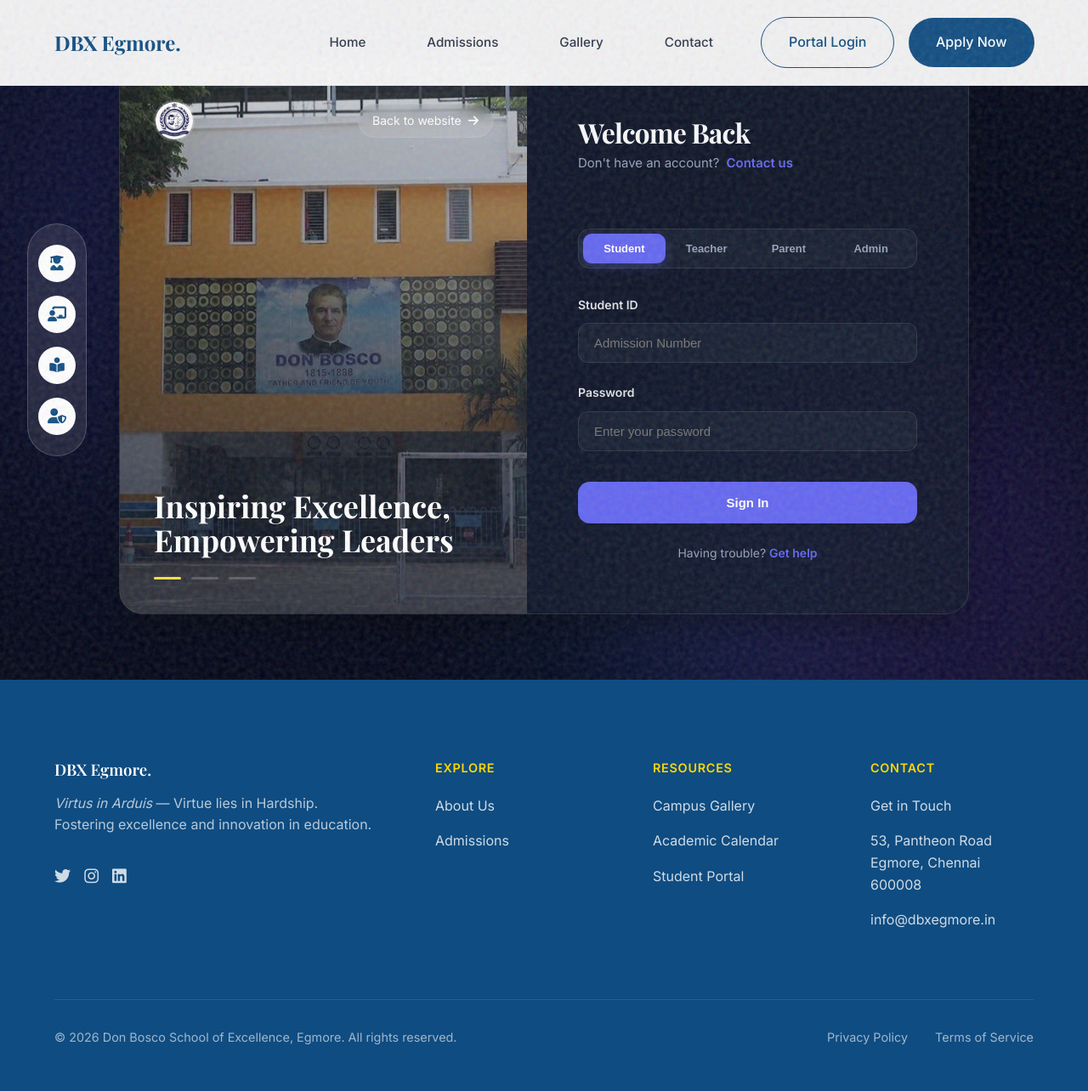
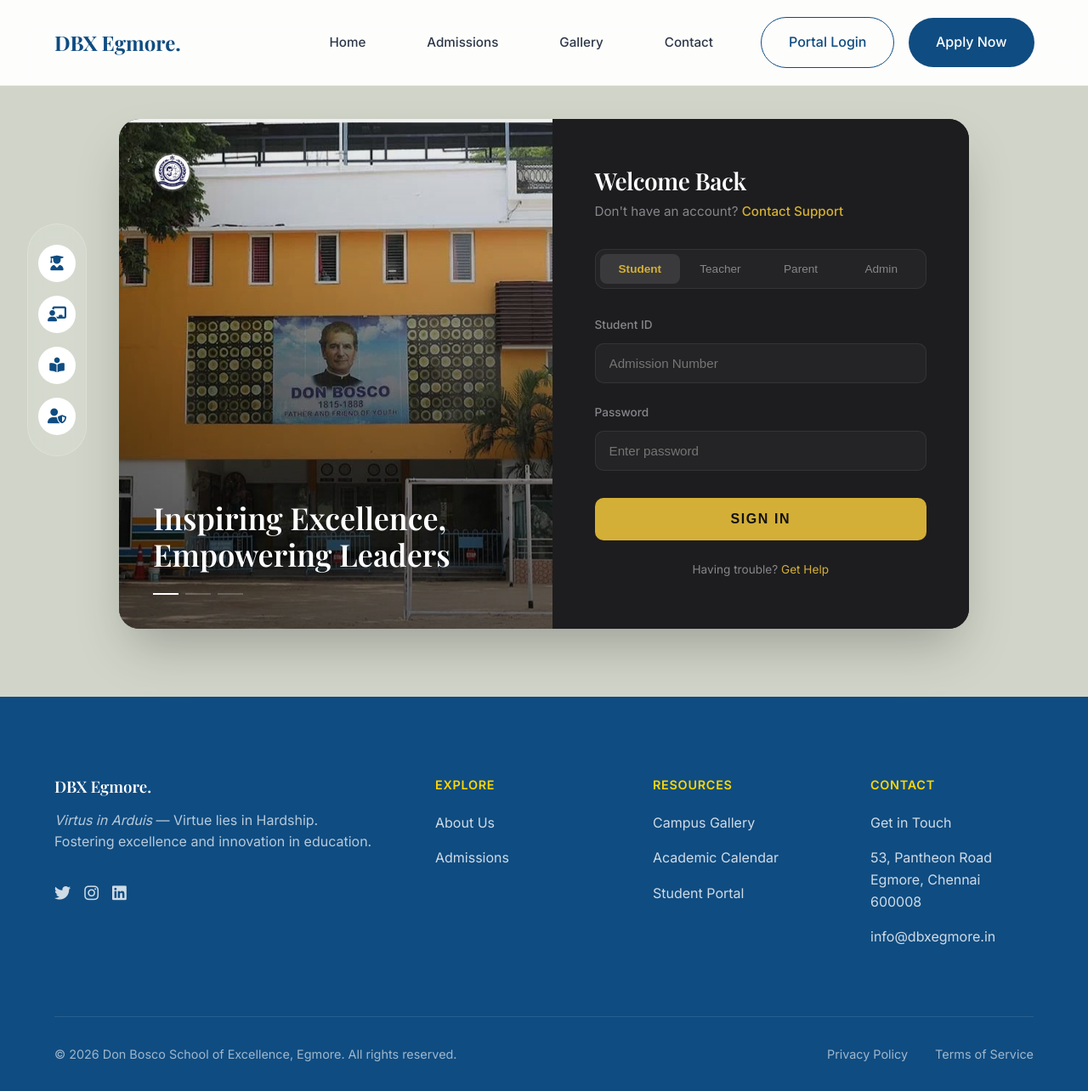
Before and after one commit to diviontopp/school-management-system, a Flask app: page /login in a window 1280 px wide. Shown: the whole page at 85% size. Before the commit the page ends 1229 px from the top, so only its background shows below. Run offline with Flask 3, Linux system fonts and the light colour scheme; some libraries are stand-ins or nearby versions; some web fonts are replaced.

Commit message:
Refine login page: final heritage sage & champagne gold theme with improved spacing and header visibility

```diff
--- a/templates/auth/login.html
+++ b/templates/auth/login.html
@@ -5,55 +5,27 @@
 {% block extra_css %}
 <style>
     :root {
-        --auth-bg: rgba(15, 23, 42, 0.8); /* Translucent Slate-900 */
-        --auth-card: rgba(30, 41, 59, 0.5); /* Translucent Slate-800 */
-        --auth-accent: #6366f1;
-        --auth-accent-hover: #4f46e5;
-        --auth-text: #f8fafc;
-        --auth-muted: #94a3b8;
-        --auth-border: rgba(255, 255, 255, 0.1);
+        /* REFINED CHARCOAL & IVORY - Professional academic palette */
+        --auth-bg: #d1d5c9; /* Sage Shadow: Muted academic green - selected theme */
+        --auth-card: #1d1d1f; /* Apple-style deep charcoal - cleaner than pure black */
+        --auth-accent: #d4af37; /* Champagne Gold - Institutional & Prestigious */
+        --auth-accent-hover: #c5a028;
+        --auth-text: #ffffff;
+        --auth-muted: #86868b;
+        --auth-border: rgba(255, 255, 255, 0.08);
     }
 
+    /* Override any body styles from base that might clash */
+    body { background: var(--auth-bg); }
+
     .auth-page {
-        background: #020617;
-        min-height: 100vh;
+        min-height: 100vh; /* Fill entire viewport height to push footer down */
         display: flex;
         align-items: center;
         justify-content: center;
-        padding: 40px 20px;
-        font-family: var(--font-sans);
+        padding: 140px 20px 80px; /* Increased top padding to clear header */
         position: relative;
-        overflow: hidden;
-    }
-
-    /* Animated Mesh Background */
-    .mesh-bg {
-        position: absolute;
-        inset: 0;
-        z-index: 0;
-        overflow: hidden;
-    }
-
-    .blob {
-        position: absolute;
-        width: 600px;
-        height: 600px;
-        background: var(--auth-accent);
-        filter: blur(120px);
-        border-radius: 50%;
-        opacity: 0.15;
-        animation: float 20s infinite alternate cubic-bezier(0.45, 0, 0.55, 1);
-    }
-
-    .blob-1 { top: -10%; left: -10%; background: #4f46e5; animation-delay: 0s; }
-    .blob-2 { bottom: -10%; right: -10%; background: #7c3aed; animation-delay: -5s; }
-    .blob-3 { top: 50%; left: 50%; width: 400px; height: 400px; background: #3b82f6; animation-delay: -10s; }
-
-    @keyframes float {
-        0% { transform: translate(0, 0) scale(1); }
-        33% { transform: translate(100px, 50px) scale(1.1); }
-        66% { transform: translate(-50px, 100px) scale(0.9); }
-        100% { transform: translate(0, 0) scale(1); }
+        z-index: 1;
     }
 
     .split-container {
@@ -61,19 +33,16 @@
         width: 100%;
         max-width: 1000px;
         min-height: 600px;
-        background: var(--auth-bg);
-        border-radius: 28px;
+        background: var(--auth-card);
+        border-radius: 24px;
         overflow: hidden;
-        border: 1px solid var(--auth-border);
-        box-shadow: 0 25px 50px -12px rgba(0, 0, 0, 0.5);
+        box-shadow: 0 30px 60px -12px rgba(0, 0, 0, 0.25);
         position: relative;
-        z-index: 1;
-        backdrop-filter: blur(24px); /* Glassmorphism */
     }
 
-    /* Left Side */
+    /* Left Side: Brand & Imagery */
     .brand-side {
-        flex: 1;
+        flex: 1.1;
         position: relative;
         display: none;
         padding: 40px;
@@ -96,126 +65,91 @@
         background-size: cover;
         background-position: center;
         opacity: 0;
-        transition: opacity 1.5s ease-in-out;
+        transition: opacity 0.6s ease-in-out;
     }
 
-    .hero-slide.active {
-        opacity: 1;
-    }
+    .hero-slide.active { opacity: 1; }
 
     .brand-side::before {
         content: '';
         position: absolute;
         inset: 0;
-        background: linear-gradient(to bottom, rgba(15, 23, 42, 0.2), rgba(15, 23, 42, 0.8));
+        background: linear-gradient(to bottom, rgba(0,0,0,0.05), rgba(0,0,0,0.6));
         z-index: 1;
     }
 
     .brand-content {
         position: relative;
-        z-index: 1;
+        z-index: 2;
         height: 100%;
         display: flex;
         flex-direction: column;
         justify-content: space-between;
     }
 
-    .brand-header {
-        display: flex;
-        justify-content: space-between;
-        align-items: center;
-    }
-
-    .back-link {
+    .brand-footer h2 {
+        font-family: var(--font-serif);
+        font-size: 2.25rem;
+        font-weight: 600;
         color: white;
-        text-decoration: none;
-        font-size: 0.875rem;
-        display: flex;
-        align-items: center;
-        gap: 8px;
-        background: rgba(255, 255, 255, 0.1);
-        padding: 8px 16px;
-        border-radius: 100px;
-        backdrop-filter: blur(8px);
-        border: 1px solid rgba(255, 255, 255, 0.1);
-        transition: all 0.3s ease;
-    }
-
-    .back-link:hover {
-        background: rgba(253, 224, 71, 0.15); /* Hint of DBX Gold */
-        border-color: rgba(253, 224, 71, 0.3);
-    }
-
-    .brand-footer h2 {
-        font-size: 2.25rem;
-        font-weight: 700;
-        line-height: 1.1;
-        color: white;
+        line-height: 1.2;
         margin-bottom: 24px;
-        text-shadow: 0 4px 12px rgba(0,0,0,0.3);
     }
 
     .indicator-group {
         display: flex;
-        gap: 12px;
+        gap: 8px;
     }
 
     .indicator {
-        width: 32px;
-        height: 3px;
-        border-radius: 4px;
+        width: 30px;
+        height: 2px;
         background: rgba(255, 255, 255, 0.2);
     }
 
     .indicator.active {
-        background: #fde047; /* DBX Gold accent */
+        background: white;
     }
 
-    /* Right Side */
+    /* Right Side: Authentication Form */
     .form-side {
         flex: 1;
-        padding: 40px;
+        padding: 50px;
         display: flex;
         flex-direction: column;
         justify-content: center;
-        background: transparent;
+        background: var(--auth-card);
     }
 
-    @media (min-width: 768px) {
-        .form-side { padding: 60px; }
-    }
-
-    .form-header {
-        margin-bottom: 32px;
-    }
+    .form-header { margin-bottom: 32px; }
 
     .auth-title {
-        font-size: 2rem;
-        font-weight: 700;
+        font-size: 1.75rem;
+        font-weight: 600;
         color: var(--auth-text);
-        letter-spacing: -0.03em;
         margin-bottom: 8px;
+        letter-spacing: -0.02em;
     }
 
     .auth-subtitle {
         color: var(--auth-muted);
-        font-size: 0.935rem;
+        font-size: 0.95rem;
     }
 
     .auth-subtitle a {
         color: var(--auth-accent);
         text-decoration: none;
-        font-weight: 600;
-        margin-left: 4px;
+        font-weight: 500;
     }
 
+    /* Tabs Styling - Refined */
     .auth-tabs {
         display: grid;
         grid-template-columns: repeat(4, 1fr);
-        background: var(--auth-card);
+        background: rgba(255, 255, 255, 0.03);
         padding: 5px;
-        border-radius: 14px;
-        margin: 32px 0;
+        border-radius: 12px;
+        margin-bottom: 32px;
         border: 1px solid var(--auth-border);
     }
 
@@ -224,119 +158,108 @@
         border: none;
         color: var(--auth-muted);
         padding: 10px 4px;
-        font-size: 0.8125rem;
-        font-weight: 600;
+        font-size: 0.85rem;
+        font-weight: 500;
         cursor: pointer;
-        border-radius: 10px;
-        transition: all 0.3s ease;
+        border-radius: 8px;
+        transition: all 0.2s ease;
     }
 
-    .tab-trigger:hover { color: var(--auth-text); }
+    .tab-trigger:hover { color: #fff; }
 
     .tab-trigger.active {
-        background: var(--auth-accent);
-        color: white;
-        box-shadow: 0 4px 12px rgba(99, 102, 241, 0.3);
+        background: rgba(255, 255, 255, 0.1);
+        color: var(--auth-accent);
+        font-weight: 600;
     }
 
     .auth-form { display: none; }
-    .auth-form.active { display: block; animation: contentFade 0.4s ease-out; }
+    .auth-form.active { display: block; animation: authFade 0.4s ease-out; }
+
+    @keyframes authFade {
+        from { opacity: 0; transform: translateY(10px); }
+        to { opacity: 1; transform: translateY(0); }
+    }
 
     .form-item { margin-bottom: 24px; }
 
     .form-label {
         display: block;
-        font-size: 0.875rem;
-        font-weight: 600;
-        color: var(--auth-text);
+        font-size: 0.85rem;
+        font-weight: 500;
+        color: var(--auth-muted);
         margin-bottom: 10px;
-        opacity: 0.9;
     }
 
     .form-input {
         width: 100%;
-        background: var(--auth-card);
+        background: rgba(255, 255, 255, 0.03);
         border: 1px solid var(--auth-border);
-        border-radius: 12px;
-        padding: 14px 18px;
+        border-radius: 10px;
+        padding: 14px 16px;
         color: var(--auth-text);
-        font-size: 0.935rem;
-        transition: all 0.3s ease;
+        font-size: 0.95rem;
+        transition: all 0.2s ease;
     }
 
     .form-input:focus {
         outline: none;
         border-color: var(--auth-accent);
-        background: rgba(30, 41, 59, 0.7);
-        box-shadow: 0 0 0 4px rgba(99, 102, 241, 0.15);
+        background: rgba(255, 255, 255, 0.05);
     }
 
+    /* Button Styling - Refined */
     .btn-submit {
         width: 100%;
         background: var(--auth-accent);
-        color: white;
+        color: #121212; /* Deep charcoal for sharp contrast on gold */
         border: none;
         padding: 16px;
-        border-radius: 14px;
-        font-size: 0.935rem;
+        border-radius: 10px;
+        font-size: 1rem;
         font-weight: 700;
         cursor: pointer;
-        transition: all 0.3s cubic-bezier(0.23, 1, 0.32, 1);
-        margin: 12px 0 24px;
+        transition: all 0.2s ease;
+        margin: 8px 0 24px;
+        text-transform: uppercase;
+        letter-spacing: 0.1em;
     }
 
     .btn-submit:hover {
         background: var(--auth-accent-hover);
-        transform: translateY(-2px);
-        box-shadow: 0 10px 20px -10px rgba(99, 102, 241, 0.5);
+        transform: translateY(-1px);
     }
-
-    .btn-submit:active { transform: translateY(0); }
 
     .help-link {
         text-align: center;
-        font-size: 0.875rem;
+        font-size: 0.85rem;
         color: var(--auth-muted);
     }
 
     .help-link a {
         color: var(--auth-accent);
         text-decoration: none;
-        font-weight: 600;
     }
 
-    @keyframes contentFade {
-        from { opacity: 0; transform: translateY(8px); }
-        to { opacity: 1; transform: translateY(0); }
-    }
+    /* Hide noise overlay from base to keep it crisp */
+    .noise-overlay { display: none !important; }
 </style>
 {% endblock %}
 
 {% block content %}
 <div class="auth-page">
-    <!-- Atmospheric Mesh Background -->
-    <div class="mesh-bg">
-        <div class="blob blob-1"></div>
-        <div class="blob blob-2"></div>
-        <div class="blob blob-3"></div>
-    </div>
-
     <div class="split-container">
-        <!-- Brand Side -->
+        <!-- Brand Imagery Side -->
         <div class="brand-side">
-            <!-- Hero Slider -->
             <div class="hero-slider" id="login-hero-slider">
                 <div class="hero-slide active" data-bg="{{ storage_url('images/dbx/img_4.webp') }}"></div>
+                <div class="hero-slide" data-bg="{{ storage_url('images/dbx/login_hero_1.jpg') }}"></div>
                 <div class="hero-slide" data-bg="{{ storage_url('images/dbx/login_hero_2.jpg') }}"></div>
-                <div class="hero-slide" data-bg="{{ storage_url('images/dbx/login_hero_1.jpg') }}"></div>
             </div>
 
             <div class="brand-content">
                 <div class="brand-header">
-                    <img src="{{ storage_url('images/icon.jpg') }}" alt="DBX" style="width: 48px; height: 48px; border-radius: 50%; border: 2px solid rgba(255,255,255,0.2);">
-                    <a href="{{ url_for('public.index') }}" class="back-link">
-                        Back to website <i class="fas fa-arrow-right"></i>
-                    </a>
+                    <img src="{{ storage_url('images/icon.jpg') }}" alt="DBX Logo" style="width: 45px; height: 45px; border-radius: 50%; border: 2px solid rgba(255,255,255,0.2);">
                 </div>
 
                 <div class="brand-footer">
@@ -354,14 +277,14 @@
         <div class="form-side">
             <div class="form-header">
                 <h1 class="auth-title">Welcome Back</h1>
-                <p class="auth-subtitle">Don't have an account? <a href="{{ url_for('public.contact') }}">Contact us</a></p>
+                <p class="auth-subtitle">Don't have an account? <a href="{{ url_for('public.contact') }}">Contact Support</a></p>
             </div>
 
-            <div class="auth-tabs" role="tablist">
-                <button type="button" class="tab-trigger active" data-target="student-form" onclick="switchTab('student')">Student</button>
-                <button type="button" class="tab-trigger" data-target="teacher-form" onclick="switchTab('teacher')">Teacher</button>
-                <button type="button" class="tab-trigger" data-target="parent-form" onclick="switchTab('parent')">Parent</button>
-                <button type="button" class="tab-trigger" data-target="admin-form" onclick="switchTab('admin')">Admin</button>
+            <div class="auth-tabs">
+                <button type="button" class="tab-trigger active" onclick="switchTab('student')">Student</button>
+                <button type="button" class="tab-trigger" onclick="switchTab('teacher')">Teacher</button>
+                <button type="button" class="tab-trigger" onclick="switchTab('parent')">Parent</button>
+                <button type="button" class="tab-trigger" onclick="switchTab('admin')">Admin</button>
             </div>
 
             {% set role_data = [
@@ -372,7 +295,7 @@
             ] %}
 
             {% for role in role_data %}
-            <form id="{{ role.id }}-form" action="{{ url_for('auth.login') }}" method="POST" class="auth-form {% if (selected_role == role.id) or (not selected_role and loop.first) %}active{% endif %}">
+            <form id="{{ role.id }}-form" action="{{ url_for('auth.login') }}" method="POST" class="auth-form {% if loop.first %}active{% endif %}">
                 <input type="hidden" name="role" value="{{ role.id }}">
 
                 <div class="form-item">
@@ -382,7 +305,7 @@
 
                 <div class="form-item">
                     <label class="form-label">Password</label>
-                    <input type="password" name="password" class="form-input" placeholder="Enter your password" required>
+                    <input type="password" name="password" class="form-input" placeholder="Enter password" required>
                 </div>
 
                 <button type="submit" class="btn-submit">Sign In</button>
@@ -390,7 +313,7 @@
             {% endfor %}
 
             <div class="help-link">
-                Having trouble? <a href="{{ url_for('public.contact') }}">Get help</a>
+                Having trouble? <a href="{{ url_for('public.contact') }}">Get Help</a>
             </div>
         </div>
     </div>
@@ -400,49 +323,44 @@
 {% block extra_js %}
 <script>
     function switchTab(roleId) {
-        const newUrl = new URL(window.location);
-        newUrl.searchParams.set('role', roleId);
-        window.history.pushState({}, '', newUrl);
-
         document.querySelectorAll('.tab-trigger').forEach(tab => {
-            tab.classList.toggle('active', tab.getAttribute('data-target') === roleId + '-form');
+            tab.classList.toggle('active', tab.innerText.toLowerCase() === roleId);
         });
         document.querySelectorAll('.auth-form').forEach(form => {
             form.classList.toggle('active', form.id === roleId + '-form');
         });
+
+        const url = new URL(window.location);
+        url.searchParams.set('role', roleId);
+        window.history.pushState({}, '', url);
     }
 
-    // Hero Slider Logic
+    // Hero Slider
     let currentSlide = 0;
     const slides = document.querySelectorAll('.hero-slide');
-    const indicators = document.querySelectorAll('#hero-indicators .indicator');
+    const indicators = document.querySelectorAll('.indicator');
 
     function nextSlide() {
         slides[currentSlide].classList.remove('active');
         indicators[currentSlide].classList.remove('active');
-
         currentSlide = (currentSlide + 1) % slides.length;
-
         slides[currentSlide].classList.add('active');
         indicators[currentSlide].classList.add('active');
     }
 
     document.addEventListener('DOMContentLoaded', () => {
-        // Apply Background Images
+        // Init backgrounds
         document.querySelectorAll('.hero-slide').forEach(slide => {
             const bg = slide.getAttribute('data-bg');
             if (bg) slide.style.backgroundImage = `url(${bg})`;
         });
 
-        // Init Role
+        // Handle URL role
         const urlParams = new URLSearchParams(window.location.search);
-        const selRole = urlParams.get('role');
-        if (selRole && ['student', 'teacher', 'parent', 'admin'].includes(selRole)) {
-            switchTab(selRole);
-        }
+        const role = urlParams.get('role');
+        if (role) switchTab(role);
 
-        // Init Slider
-        setInterval(nextSlide, 5000); // Switch every 5 seconds
+        setInterval(nextSlide, 3000);
     });
 </script>
 {% endblock %}
```
Also changed, not shown: static/images/dbx/login_hero_1.jpg (added), static/images/dbx/login_hero_2.jpg (added).
